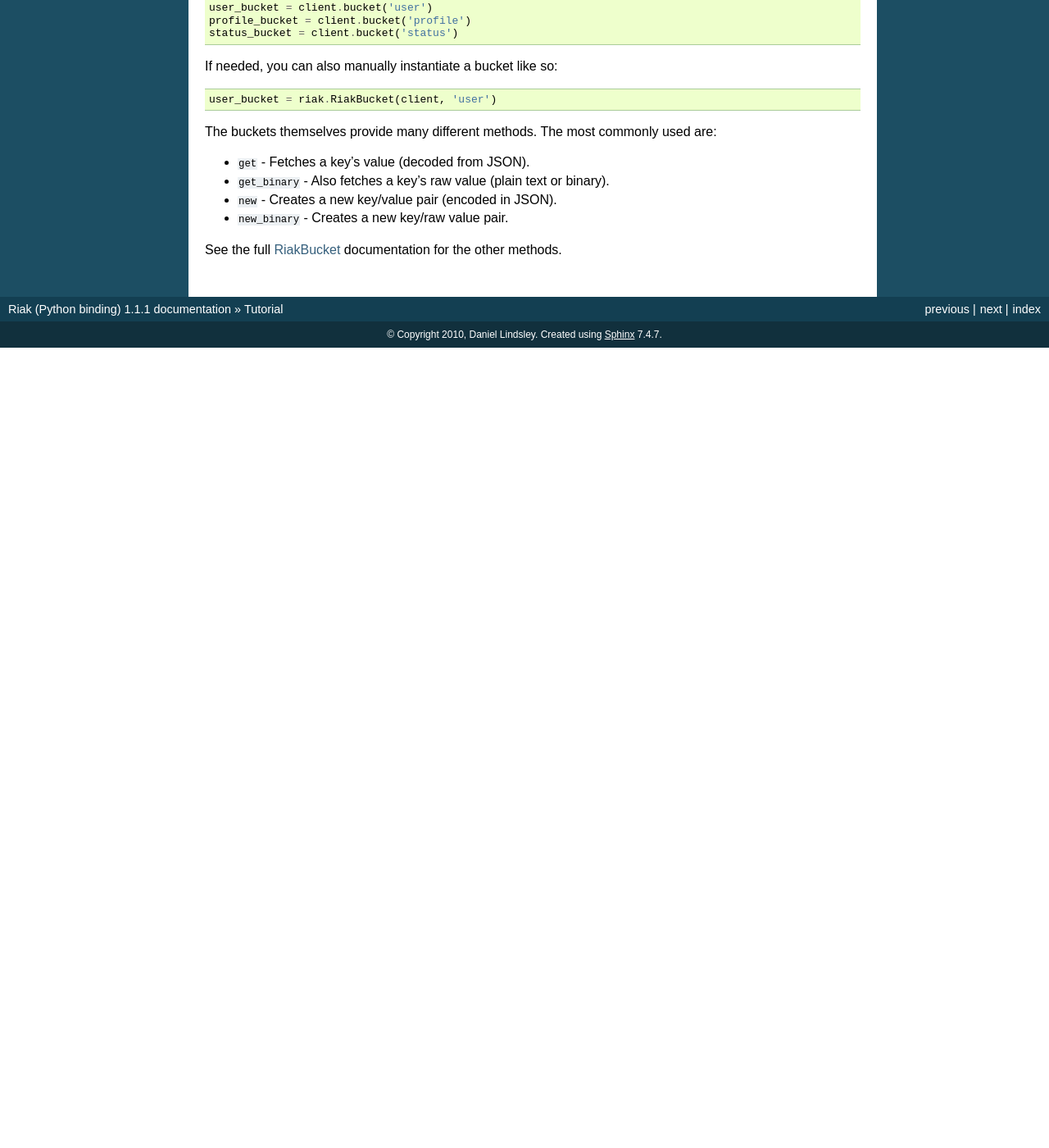
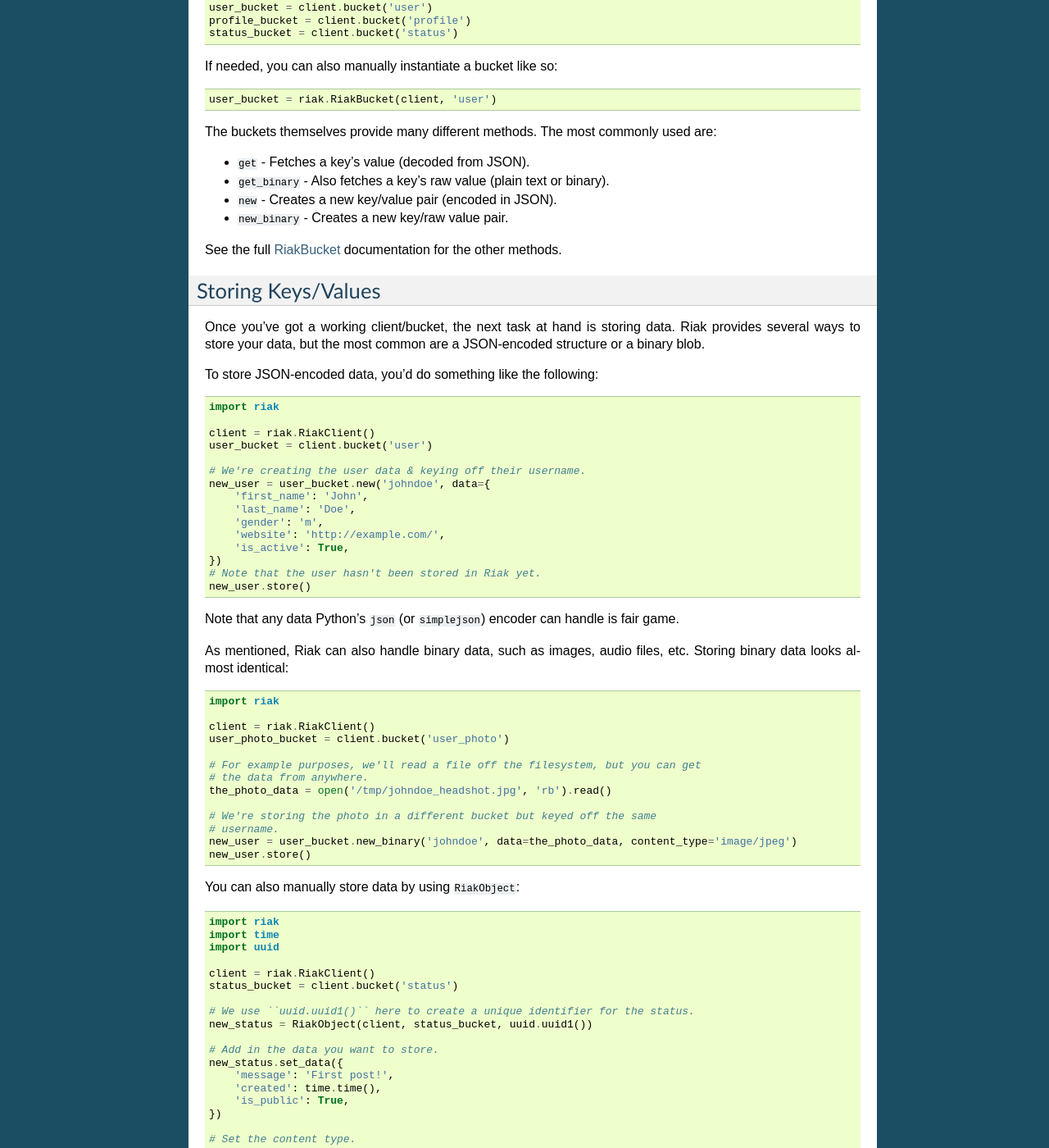
Before and after one commit to basho/riak-python-client, a Sphinx documentation site: the page built from docs/tutorial.rst, in a window 1280 px wide and 1400 px high, scrolled down 1366 px. Shown: the whole window at 82% size. Built offline with Sphinx 7.4.7, drawn with Linux system fonts in a browser that asks for light colours; before the commit the page ends 1790 px from its top, so only the background shows below that; some of the changed text lies outside the part shown.

Commit message:
Fleshed out more of the tutorial. Now includes basic get/set.

```diff
--- a/docs/tutorial.rst
+++ b/docs/tutorial.rst
@@ -115,3 +115,149 @@
 * ``new_binary`` - Creates a new key/raw value pair.
 
 See the full :doc:`bucket` documentation for the other methods.
+
+
+Storing Keys/Values
+===================
+
+Once you've got a working client/bucket, the next task at hand is storing data.
+Riak provides several ways to store your data, but the most common are a
+JSON-encoded structure or a binary blob.
+
+To store JSON-encoded data, you'd do something like the following::
+
+  import riak
+
+  client = riak.RiakClient()
+  user_bucket = client.bucket('user')
+
+  # We're creating the user data & keying off their username.
+  new_user = user_bucket.new('johndoe', data={
+      'first_name': 'John',
+      'last_name': 'Doe',
+      'gender': 'm',
+      'website': 'http://example.com/',
+      'is_active': True,
+  })
+  # Note that the user hasn't been stored in Riak yet.
+  new_user.store()
+
+Note that any data Python's ``json`` (or ``simplejson``) encoder can handle is
+fair game.
+
+As mentioned, Riak can also handle binary data, such as images, audio files,
+etc. Storing binary data looks almost identical::
+
+  import riak
+
+  client = riak.RiakClient()
+  user_photo_bucket = client.bucket('user_photo')
+
+  # For example purposes, we'll read a file off the filesystem, but you can get
+  # the data from anywhere.
+  the_photo_data = open('/tmp/johndoe_headshot.jpg', 'rb').read()
+
+  # We're storing the photo in a different bucket but keyed off the same
+  # username.
+  new_user = user_bucket.new_binary('johndoe', data=the_photo_data, content_type='image/jpeg')
+  new_user.store()
+
+You can also manually store data by using ``RiakObject``::
+
+  import riak
+  import time
+  import uuid
+
+  client = riak.RiakClient()
+  status_bucket = client.bucket('status')
+
+  # We use ``uuid.uuid1()`` here to create a unique identifier for the status.
+  new_status = RiakObject(client, status_bucket, uuid.uuid1())
+
+  # Add in the data you want to store.
+  new_status.set_data({
+      'message': 'First post!',
+      'created': time.time(),
+      'is_public': True,
+  })
+
+  # Set the content type.
+  new_status.set_content_type('application/json')
+
+  # We want to do JSON-encoding on the value.
+  new_status._encode_data = True
+
+  # Again, make sure you save it.
+  new_status.store()
+
+
+Getting Single Values Out
+=========================
+
+Storing data is all well and good, but you'll need to get that data out at a
+later date.
+
+Riak provides several ways to get data out, though fetching single key/value
+pairs is the easiest. Just like storing the data, you can pull the data out
+in either the JSON-decoded form or a binary blob. Getting the JSON-decoded
+data out looks like::
+
+  import riak
+
+  client = riak.RiakClient()
+  user_bucket = client.bucket('user')
+
+  johndoe = user_bucket.get('johndoe')
+
+  # You've now got a ``RiakObject``. To get at the values in a dictionary
+  # form, call:
+  johndoe_dict = johndoe.get_data()
+
+Getting binary data out looks like::
+
+  import riak
+
+  client = riak.RiakClient()
+  user_photo_bucket = client.bucket('user_photo')
+
+  johndoe = user_photo_bucket.get_binary('johndoe')
+
+  # You've now got a ``RiakObject``. To get at the binary data, call:
+  johndoe_headshot = johndoe.get_data()
+
+Manually fetching data is also possible::
+
+  import riak
+
+  client = riak.RiakClient()
+  status_bucket = client.bucket('status')
+
+  # We're using the UUID generated from the above section.
+  first_post_status = RiakObject(client, status_bucket, '39fbee54-fb82-11df-a2cf-d49a20c04e6a')
+  first_post_status._encode_data = True
+  r = status_bucket.get_r(r)
+
+  # Calling ``reload`` will cause the ``RiakObject`` instance to load fresh
+  # data/metadata from Riak.
+  first_post_status.reload(r)
+
+  # Finally, pull out the data.
+  message = first_post_status.get_data()['message']
+
+
+Fetching Data Via Map/Reduce
+============================
+
+TBD.
+
+
+Working With Related Data Via Links
+===================================
+
+TBD.
+
+
+Using Search
+============
+
+TBD.
```
